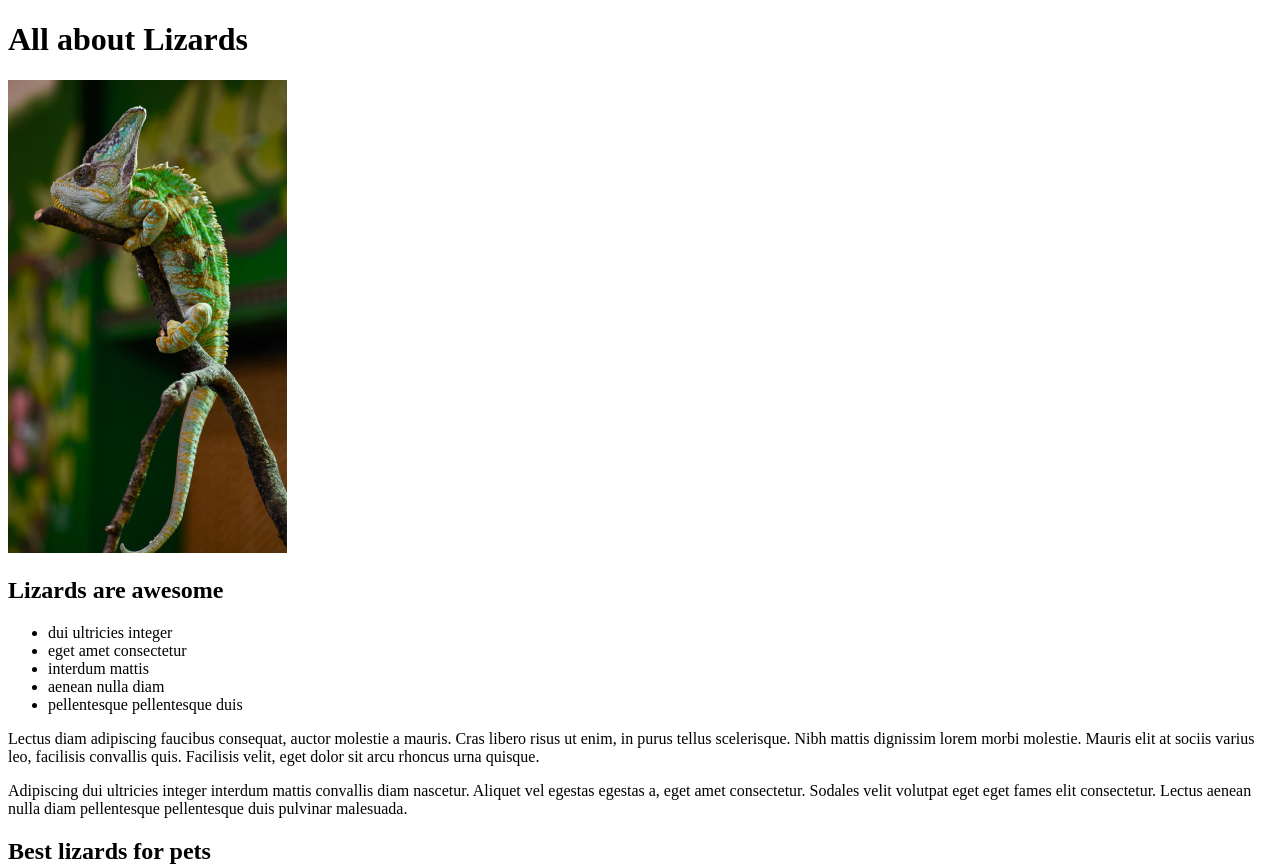
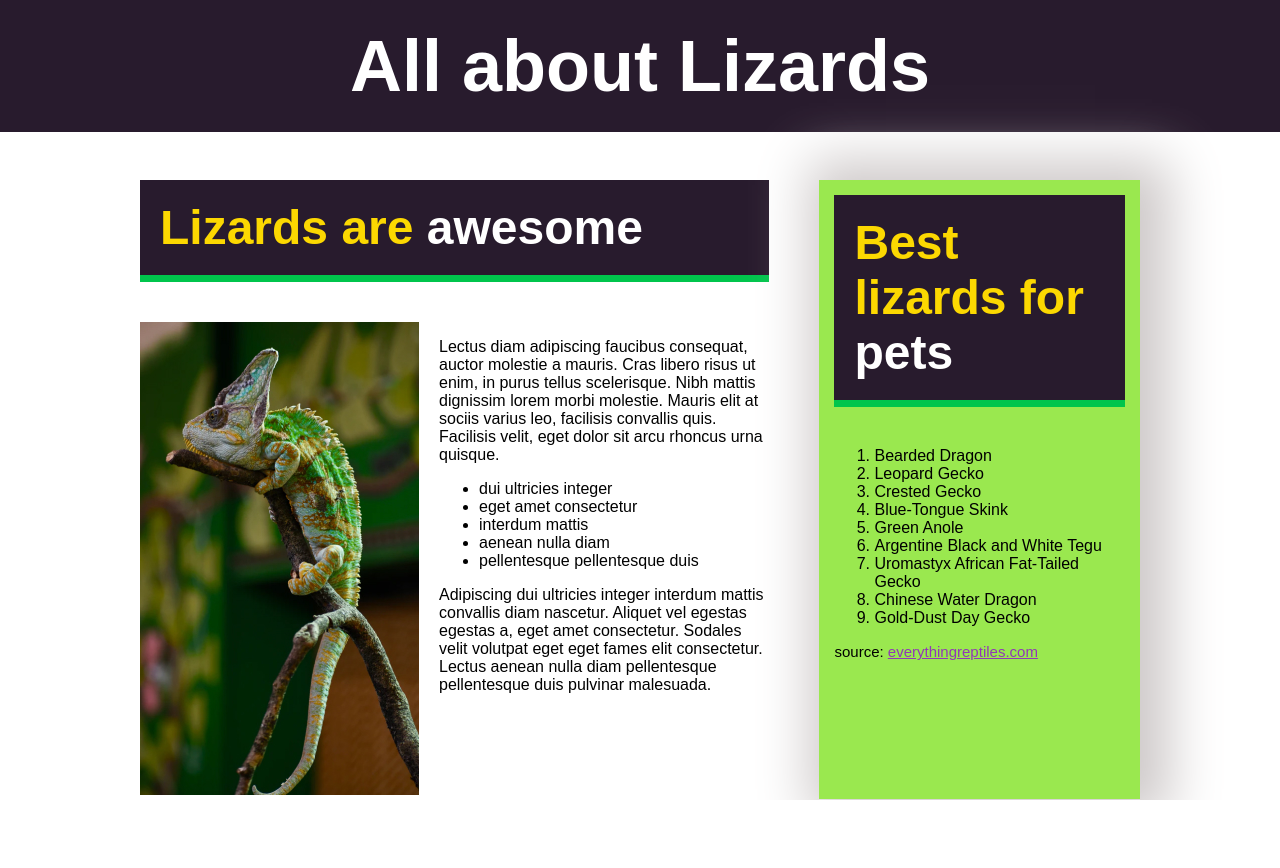
Before and after one commit to HaashimAmeer/LizardSite, a plain HTML site: page index.html in a window 1280 px wide. Shown: the top 868 px of the page. After the commit the page ends 800 px from the top, so only its background shows below. Drawn offline with Linux system fonts and the light colour scheme.

Commit message:
Added styling

```diff
--- /dev/null
+++ b/CSS/styles.css
@@ -0,0 +1,67 @@
+* {
+  font-family: sans-serif;
+}
+
+body {
+  margin: 0;
+}
+
+h1 {
+  color: #fff;
+  font-size: 72px;
+  background-color: #281b2d;
+  text-align: center;
+  padding: 25px;
+  margin-top: 0px;
+}
+
+.subheading {
+  background-color: #281b2d;
+  color: #fcd801;
+  font-size: 48px;
+  border-bottom: solid #00c54c 7px;
+  padding: 20px;
+  margin-top: 0;
+}
+
+.white-text {
+  color: #fff;
+}
+
+.container {
+  max-width: 1000px;
+  margin: 0 auto;
+  /* padding: 20px; */
+}
+
+.columns {
+  display: flex;
+}
+
+.main-content {
+  width: 65%;
+  margin-right: 5%;
+}
+
+.sidebar {
+  width: 30%;
+  background-color: #9ae84f;
+  padding: 15px;
+  box-shadow: 10px 0px 50px 20px rgb(206, 201, 201);
+}
+
+.item-2 {
+  margin-left: 20px;
+}
+
+.source {
+  font-size: 15px;
+}
+
+a {
+  color: #9138b7;
+}
+
+a:hover {
+  color: red;
+}
--- a/index.html
+++ b/index.html
@@ -5,18 +5,34 @@
     <meta http-equiv="X-UA-Compatible" content="IE=edge" />
     <meta name="viewport" content="width=device-width, initial-scale=1.0" />
     <title>All about Lizards</title>
+    <link rel="stylesheet" href="CSS/styles.css" />
   </head>
   <body>
     <header>
       <h1>All about Lizards</h1>
     </header>
     <main>
+      <div class="container">
+        <div class="columns">
           <section class="main-content">
+            <h2 class="subheading">
+              Lizards are <span class="white-text">awesome</span>
+            </h2>
+            <div class="columns">
+              <div class="item-1">
                 <img
                   src="images/chameleon.jpg"
                   alt="Image of a chameleon sitting on a branch"
                 />
-        <h2>Lizards are awesome</h2>
+              </div>
+              <div class="item-2">
+                <p>
+                  Lectus diam adipiscing faucibus consequat, auctor molestie a
+                  mauris. Cras libero risus ut enim, in purus tellus
+                  scelerisque. Nibh mattis dignissim lorem morbi molestie.
+                  Mauris elit at sociis varius leo, facilisis convallis quis.
+                  Facilisis velit, eget dolor sit arcu rhoncus urna quisque.
+                </p>
                 <!-- insert the unordered list here -->
                 <ul>
                   <li>dui ultricies integer</li>
@@ -25,22 +41,21 @@
                   <li>aenean nulla diam</li>
                   <li>pellentesque pellentesque duis</li>
                 </ul>
+
                 <p>
-          Lectus diam adipiscing faucibus consequat, auctor molestie a mauris.
-          Cras libero risus ut enim, in purus tellus scelerisque. Nibh mattis
-          dignissim lorem morbi molestie. Mauris elit at sociis varius leo,
-          facilisis convallis quis. Facilisis velit, eget dolor sit arcu rhoncus
-          urna quisque.
+                  Adipiscing dui ultricies integer interdum mattis convallis
+                  diam nascetur. Aliquet vel egestas egestas a, eget amet
+                  consectetur. Sodales velit volutpat eget eget fames elit
+                  consectetur. Lectus aenean nulla diam pellentesque
+                  pellentesque duis pulvinar malesuada.
                 </p>
-        <p>
-          Adipiscing dui ultricies integer interdum mattis convallis diam
-          nascetur. Aliquet vel egestas egestas a, eget amet consectetur.
-          Sodales velit volutpat eget eget fames elit consectetur. Lectus aenean
-          nulla diam pellentesque pellentesque duis pulvinar malesuada.
-        </p>
+              </div>
+            </div>
           </section>
           <aside class="sidebar">
-        <h2>Best lizards for pets</h2>
+            <h2 class="subheading">
+              Best lizards for <span class="white-text">pets</span>
+            </h2>
             <!-- insert the ordered list here -->
             <ol>
               <li>Bearded Dragon</li>
@@ -53,7 +68,15 @@
               <li>Chinese Water Dragon</li>
               <li>Gold-Dust Day Gecko</li>
             </ol>
+            <p class="source">
+              source:
+              <a href="https://www.everythingreptiles.com/"
+                >everythingreptiles.com</a
+              >
+            </p>
           </aside>
+        </div>
+      </div>
     </main>
   </body>
 </html>
```
Lines whose indentation alone changed are shown as unchanged.
